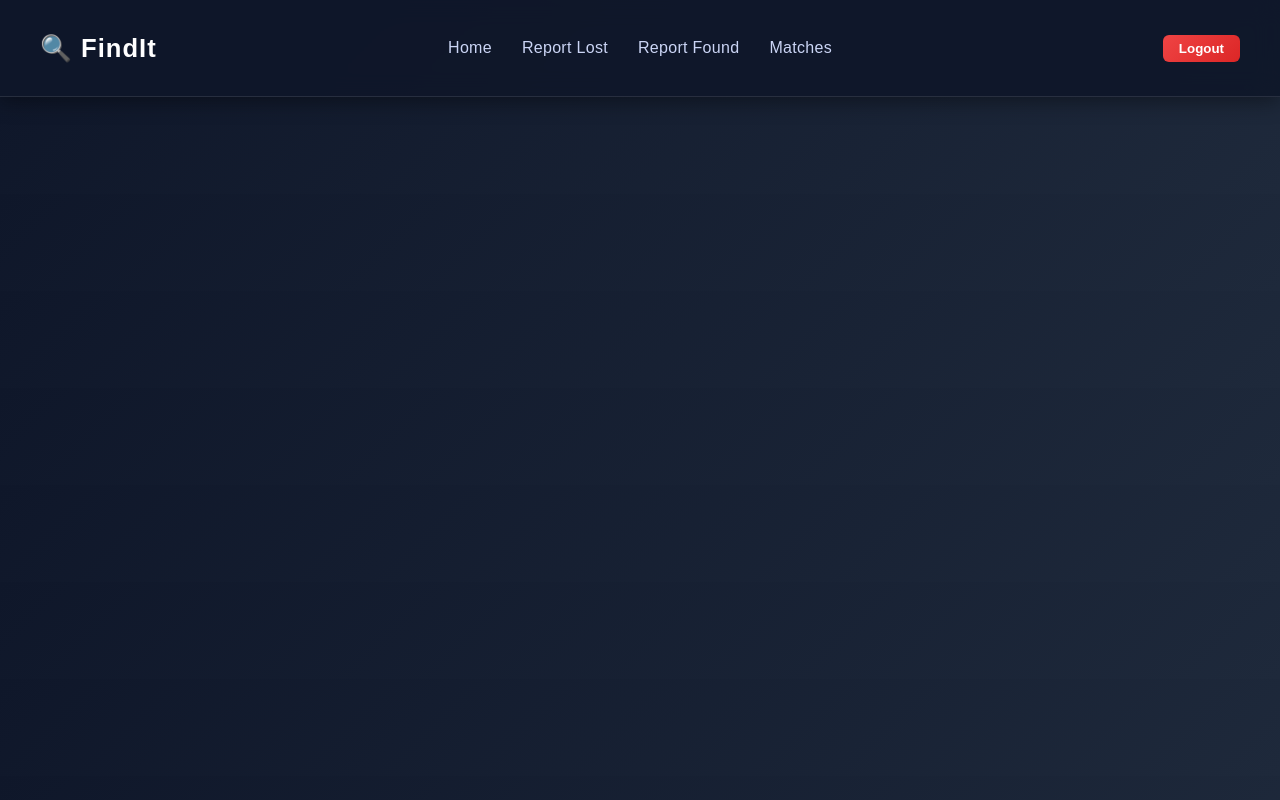
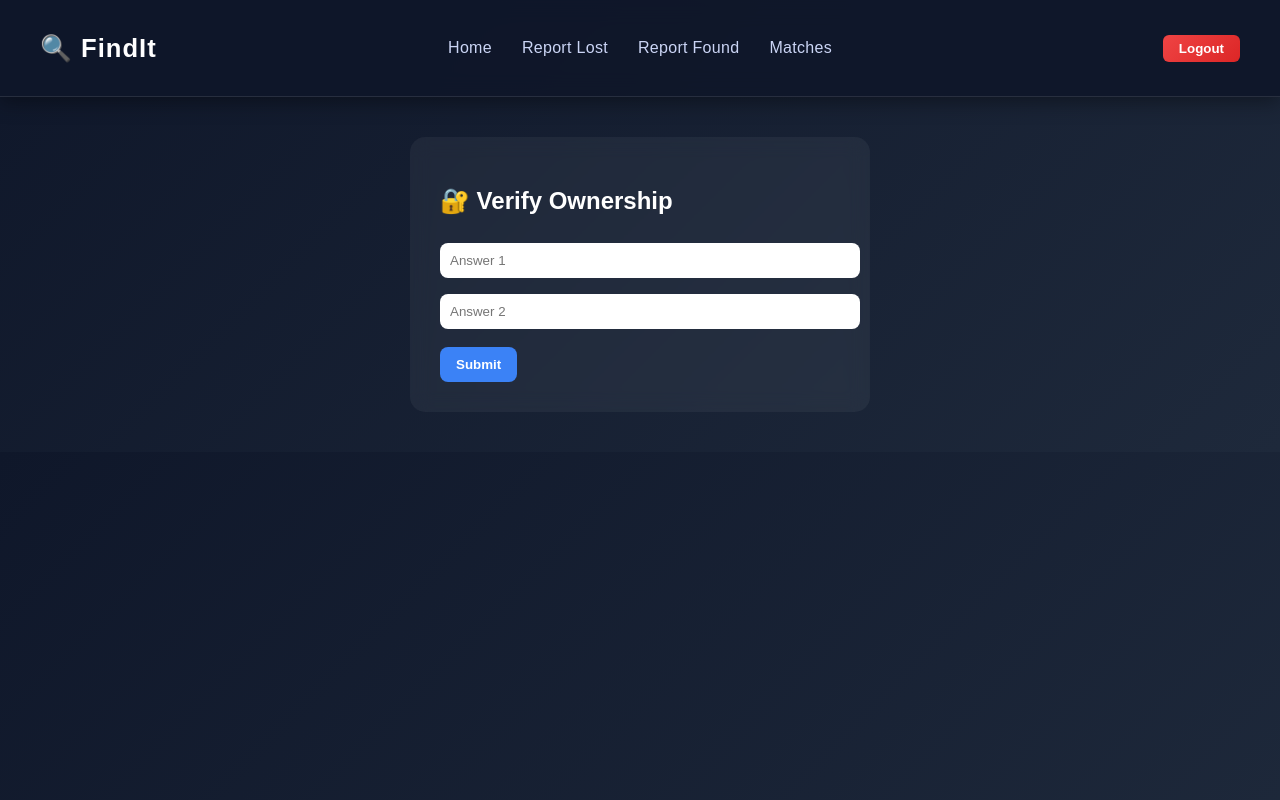
Before and after one commit to ashok770/FindIt-Frontend, a React (Vite) app: page /verify in a window 1280 px wide. Built offline with nearby package versions, Linux system fonts and the light colour scheme.

Commit message:
added the verification page

```diff
--- a/src/App.jsx
+++ b/src/App.jsx
@@ -6,6 +6,7 @@ import Register from "./pages/Register";
 import Lost from "./pages/Lost";
 import Found from "./pages/Found";
 import Matches from "./pages/Matches";
+import Verify from "./pages/Verify";
 
 function App() {
   return (
@@ -17,6 +18,7 @@ function App() {
         <Route path="/register" element={<Register />} />
         <Route path="/lost" element={<Lost />} />
         <Route path="/found" element={<Found />} />
+        <Route path="/verify" element={<Verify />} />
         <Route path="/matches" element={<Matches />} />
       </Routes>
     </Router>
--- a/src/pages/Matches.jsx
+++ b/src/pages/Matches.jsx
@@ -1,8 +1,10 @@
 import { useEffect, useState } from "react";
+import { useNavigate } from "react-router-dom";
 import axios from "axios";
 
 function Matches() {
   const [matches, setMatches] = useState([]);
+  const navigate = useNavigate();
 
   useEffect(() => {
     const fetchMatches = async () => {
@@ -57,7 +59,19 @@ function Matches() {
 
               <div className="score">Match Score: {match.matchScore}%</div>
 
-              <button className="claim-btn">Claim Item</button>
+              <button
+                className="claim-btn"
+                onClick={() =>
+                  navigate("/verify", {
+                    state: {
+                      lostItemId: match.lostItem._id,
+                      foundItemId: match.foundItem._id,
+                    },
+                  })
+                }
+              >
+                Claim Item
+              </button>
             </div>
           ))
         )}
--- /dev/null
+++ b/src/pages/Verify.jsx
@@ -0,0 +1,51 @@
+import { useLocation } from "react-router-dom";
+import { useState } from "react";
+import axios from "axios";
+
+function Verify() {
+  const { state } = useLocation();
+
+  const [answers, setAnswers] = useState({
+    answer1: "",
+    answer2: "",
+  });
+
+  const handleChange = (e) => {
+    setAnswers({ ...answers, [e.target.name]: e.target.value });
+  };
+
+  const handleSubmit = async () => {
+    const token = localStorage.getItem("token");
+
+    await axios.post(
+      "http://localhost:5000/api/claim",
+      {
+        lostItemId: state.lostItemId,
+        foundItemId: state.foundItemId,
+        answers: Object.values(answers),
+      },
+      {
+        headers: {
+          Authorization: `Bearer ${token}`,
+        },
+      },
+    );
+
+    alert("Claim verified successfully ✅");
+  };
+
+  return (
+    <div className="form-container">
+      <div className="form-card">
+        <h2>🔐 Verify Ownership</h2>
+
+        <input name="answer1" placeholder="Answer 1" onChange={handleChange} />
+        <input name="answer2" placeholder="Answer 2" onChange={handleChange} />
+
+        <button onClick={handleSubmit}>Submit</button>
+      </div>
+    </div>
+  );
+}
+
+export default Verify;
```
